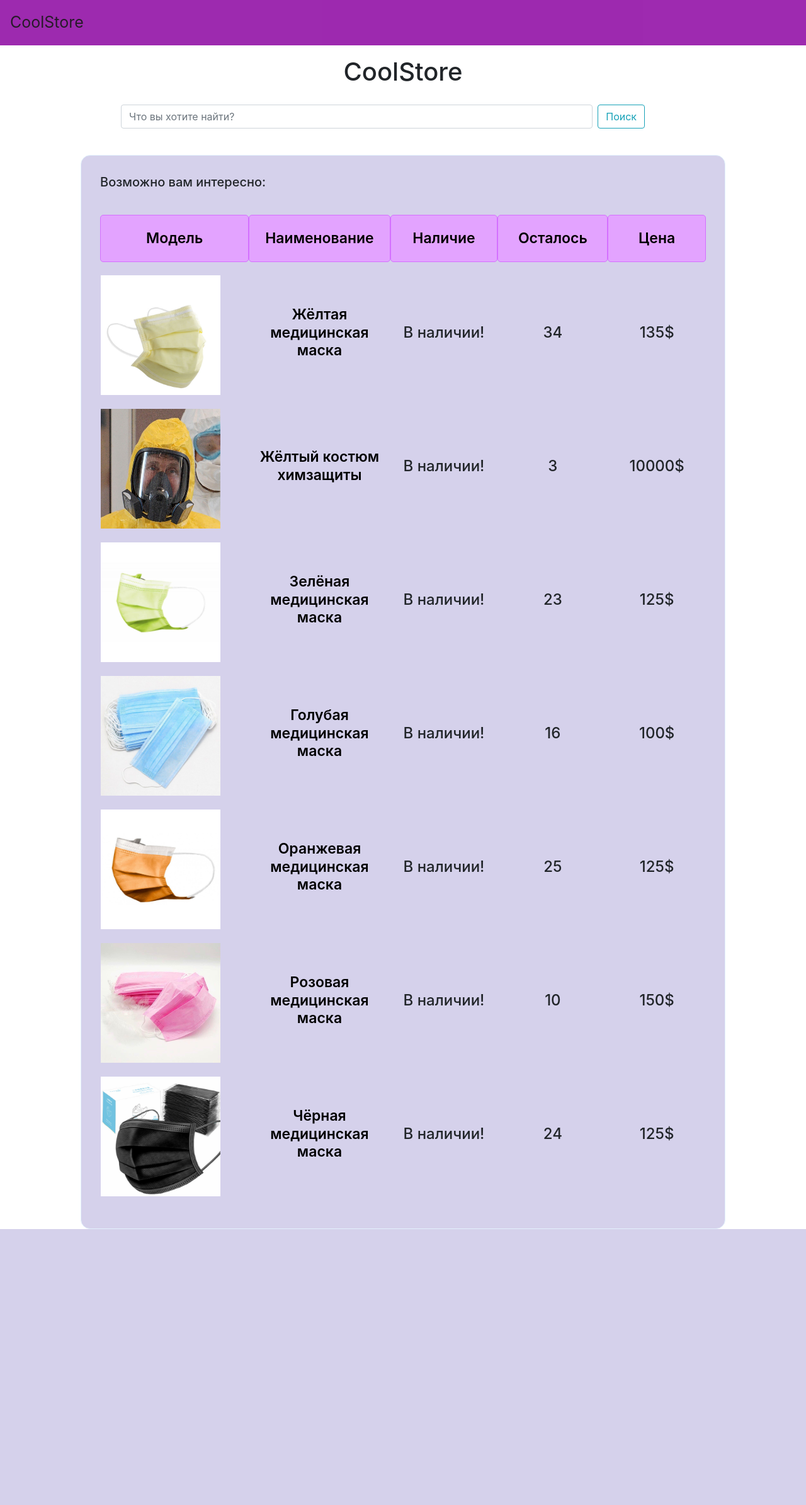
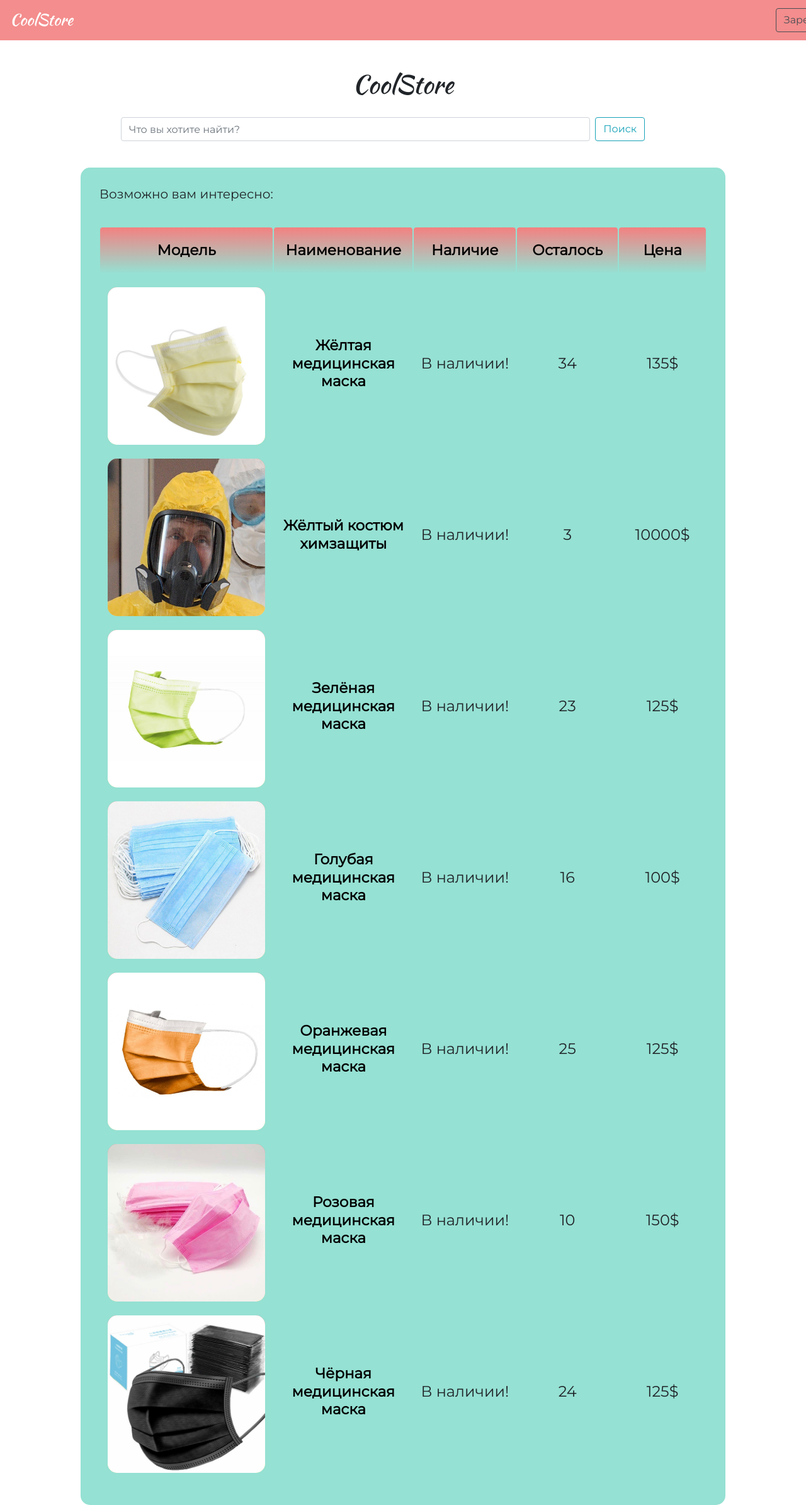
Before and after one commit to 123name123/web_project, a Flask app: page / in a window 1280 px wide. Shown: the whole page at 63% size. Before the commit the page ends 1951 px from the top, so only its background shows below. Run offline with Flask 2, Linux system fonts and the light colour scheme; data comes from the database, SQL or seed files in the repository; some libraries are stand-ins or nearby versions.

Commit message:
project_1.5:|design|bag-fix|

```diff
--- a/static/css/style.css
+++ b/static/css/style.css
@@ -3,8 +3,10 @@
     height: 40px;
     margin: 0px;
     padding: 0px;
-    border: 1px solid #9312a7;
-    border-radius: 25px;
+}
+
+img{
+    border-radius: 5px;
 }
 
 .not_found{
@@ -43,9 +45,8 @@
 }
 
 .main{
-    border: 1px solid #e3f2fd;
     border-radius: 15px;
-    background: #d5d1eb;
+    background: #95e1d3;
     position: absolute;
     margin-top: 100px;
     margin-left: 10%;
@@ -55,8 +56,8 @@
 }
 
 .header{
-    opacity: 90%;
     width: 100%;
+    opacity: .9;
     z-index: 1000;
 
     position: fixed;
@@ -76,12 +77,12 @@
 
 .base_href:hover{
     text-decoration: none;
-    color: #000000;
+    color: #ffffff;
 }
 .product {
-    border: 1px solid #e3f2fd;;
+    border: 1px solid #95e1d3;
     border-radius: 15px;
-    background: #f5f5f5;
+    background: #95e1d3;
     display: flex;
     margin-left: 10%;
     margin-right: 10%;
@@ -108,16 +109,91 @@ div.scrollup {
   bottom: 20px;
   padding: 4px 10px;
   font-size: 20px;
-  border-top-left-radius: 4px;
-  border-top-right-radius: 4px;
   cursor: pointer;
   display: none;
   text-align: center;
 }
 
 .table_h{
-    background-color: #e3a3ff;
-    border: 1px solid #d470ff;
+    background: linear-gradient(to bottom, #f38181, #95e1d3);
+    border: 1px solid #95e1d3;
     height: 75px;
     border-radius: 5px;
 }
+
+.table_h:hover{
+    background: linear-gradient(to bottom, #fce38a, #95e1d3);
+}
+
+.table_h:hover .base_href{
+    color: #ffffff;
+}
+
+.dropbtn {
+    color: white;
+    padding: 16px;
+    font-size: 16px;
+    border: none;
+    background-color: rgba(0, 0, 0, 0);
+    cursor: pointer;
+}
+
+.dropdown {
+    position: relative;
+    display: inline-block;
+}
+
+.dropdown-content {
+    right: 0;
+    display: none;
+    position: absolute;
+    background-color: #f38181;
+    min-width: 210px;
+    box-shadow: 0px 8px 16px 0px rgba(0,0,0,0.2);
+    z-index: 1;
+}
+
+.dropdown-content a {
+    color: black;
+    padding: 12px 16px;
+    text-decoration: none;
+    display: block;
+}
+
+.dropdown-content a:hover {background-color: #fce38a; text-decoration: none; color: black;}
+
+.dropdown:hover .dropdown-content {
+    display: block;
+}
+
+
+.about__item {
+    width: 250px;
+    position: relative;
+    border-radius: 15px;
+    background-color: #95e1d3;
+}
+
+.about__item:hover .about__img {
+    transform: translate3d(-10px, -10px, 0);
+}
+
+.about__item:hover .about__img img {
+    opacity: .5;
+}
+
+.about__item:hover .about__text {
+    opacity: 1;
+}
+
+.about__img {
+    border-radius: 15px;
+    background: linear-gradient(to bottom, #f38181, #fce38a);
+
+    transition: transform .2s linear;
+}
+
+.about__img img {
+    display: block;
+    transition: opacity .1s linear;
+}
--- a/templates/base.html
+++ b/templates/base.html
@@ -3,7 +3,8 @@
 <head>
     <meta charset="UTF-8">
     <meta name="viewport" content="width=device-width, initial-scale=1, shrink-to-fit=no">
-
+    <link href="https://fonts.googleapis.com/css?family=Kaushan+Script|Montserrat:400&display
+    =swap&subset=cyrillic-ext" rel="stylesheet">
     <link rel="stylesheet" href="../../static/css/style.css">
     <link rel="stylesheet"
           href="https://stackpath.bootstrapcdn.com/bootstrap/4.4.1/css/bootstrap.min.css"
@@ -18,50 +19,52 @@
 
     <title> {{ title }} </title>
 </head>
-<body>
+<body style="font-family: 'Montserrat', sans-serif;">
 <header class="header">
-    <nav class="navbar navbar-expand-lg navbar-light" style="background-color: #9312a7;">
-        <a class="navbar-brand" href="/" style="font-size: 25px;">CoolStore</a>
+    <nav class="navbar navbar-expand-lg navbar-light" style="background-color: #f38181;">
+        <a class="navbar-brand" href="/" style="font-size: 25px; color: white; font-family:
+        'Kaushan Script', cursive;">CoolStore</a>
+        {% if current_user.is_authenticated %}
         <div class="collapse navbar-collapse" id="navbarSupportedContent">
-            <ul class="navbar-nav mr-auto">
-                <li style="margin-left: 1175px;">
-                    <a class="navbar-brand" href="/basket" style="display: flex;"><img
-                            src="../../static/img/basket.png"
-                            class="icon">
-                        <div class="basket_num">{{ basket_count }}</div>
-                    </a>
-                </li>
-                <li class="nav-item dropdown">
-                    <a class="nav-link dropdown-toggle" href="#" id="navbarDropdown" role="button"
-                       data-toggle="dropdown" aria-haspopup="true" aria-expanded="false"
-                       style="display: flex;">
-                        <div style="font-size: 18px; margin-right: 10px; margin-top: 5px;">{{
-                            current_user.name }}
-                        </div>
-                        <img src="../../static/img/profile_img/{{ filename }}.jpg" class="icon">
-                    </a>
-                    <div class="dropdown-menu dropdown-menu-right" aria-labelledby="navbarDropdown">
-                        {% if current_user.is_authenticated %}
-                        <a class="dropdown-item" href="/profile">Мой профиль</a>
-                        <div class="dropdown-divider"></div>
-                        <a class="dropdown-item" href="/redact_profile">Редактировать профиль</a>
-                        <div class="dropdown-divider"></div>
-                        <a class="dropdown-item" href="/change_password">Сменить пароль</a>
-                        <div class="dropdown-divider"></div>
-                        <a class="dropdown-item" href="/logout">Выйти</a>
-                        {% else %}
-                        <a class="dropdown-item" href="/login">Войти</a>
-                        {% endif %}
+            <div style="margin-left: 1150px;">
+                <a class="navbar-brand" href="/basket" style="display: flex;"><img
+                        src="../../static/img/new_basket.png"
+                        class="icon">
+                    <div class="basket_num">{{ basket_count }}</div>
+                </a>
+            </div>
+            <div class="dropdown">
+                <button class="dropbtn" style="display: flex;">
+                    <div style="font-size: 18px; margin-right: 10px; margin-top: 5px;">
+                        {{ current_user.name }}
                     </div>
-                </li>
-            </ul>
+                    <img src="../../static/img/profile_img/{{ filename }}.jpg" class="icon" style="border-radius: 25px;">
+                </button>
+                <div class="dropdown-content">
+                    <a href="/profile">Мой профиль</a>
+
+                    <a href="/redact_profile">Редактировать профиль</a>
+
+                    <a href="/change_password">Сменить пароль</a>
+
+                    <a href="/logout">Выйти</a>
+                </div>
+            </div>
         </div>
+        {% else %}
+        <div style="margin-left: 1100px; display: flex;">
+            <a class="btn btn-outline-dark" href="/register">Зарегистрироваться</a>
+            <a class="btn btn-outline-dark" href="/login" style="margin-left: 5px;">Войти</a>
+        </div>
+        {% endif %}
     </nav>
 </header>
-<h1 align="center" style="margin-top: 90px;">{{ title }}</h1>
+<h1 align="center" style="margin-top: 110px; font-family: 'Kaushan Script', cursive;">
+    {{ title }}
+</h1>
 
 <div class="scrollup">
-    <img src="../../static/img/to_top.jpg" class="icon" style="width: 50px; height: 50px;">
+    <img src="../../static/img/to_top.png" style="width: 50px; height: 50px;">
 </div>
 
 <script>
@@ -87,6 +90,13 @@ $(window).scroll(function() {
   }
 });
 
+
+
+
+
+
+
+
 </script>
 
 {% block content %}
--- a/templates/basket.html
+++ b/templates/basket.html
@@ -40,7 +40,8 @@
                     </div>
                     <div>
                         <a href="/buy_now/{{ item[0].id }}" class="btn btn-danger"
-                           style="width: 85px; height: 85px; margin-left: 5px; color: white; font-size: 17px; padding-top: 15px; padding-left: 1px;">
+                           style="width: 95px; height: 85px; margin-left: 5px;
+                           color: white; font-size: 17px; padding-top: 15px; padding-left: 1px;">
                             <div style="margin-left: 8px;">Заказать</div>
                             <div>этот товар</div>
                         </a>
--- a/templates/index.html
+++ b/templates/index.html
@@ -45,9 +45,14 @@
         </tr>
         {% for item in product %}
         <tr>
-            <td width="200"><a href="/product/{{ item.id }}"><img
-                    src="/static/img/product_icons/{{ item.id }}.jpg" width="190"
-                    height="190" align="center"></a></td>
+            <td width="200" align="center"><a href="/product/{{ item.id }}">
+                <div class="about__item">
+                    <div class="about__img">
+                        <img src="/static/img/product_icons/{{ item.id }}.jpg" width="250"
+                             height="250" style="border-radius: 15px;">
+                    </div>
+                </div>
+            </a></td>
             <td width="400"><h4 align="center"><a href="/product/{{ item.id }}" class="base_href">
                 {{ item.title }}</a></h4></td>
             {% if item.existence == 1 %}
--- a/templates/login_form.html
+++ b/templates/login_form.html
@@ -1,12 +1,12 @@
 {% extends "base.html" %}
 
 {% block content %}
-<main class="container">
+<main class="main">
     <form action="" method="post">
         {{ form.hidden_tag() }}
         <p>
             {{ form.email.label }}<br>
-            {{ form.email(class="form-control", type="email") }}<br>
+            {{ form.email(class="form-control", type="email", style="background-color: white;") }}<br>
             {% for error in form.email.errors %}
         <div class="alert alert-danger" role="alert">
             {{ error }}
--- a/templates/product.html
+++ b/templates/product.html
@@ -63,7 +63,7 @@
                     {{message}}
                 </div>
                 <a href="/buy_now/{{ prod.id }}" class="btn btn-danger"
-                   style="width: 95px; height: 95px; margin-top: 50px; margin-left: 30px;
+                   style="width: 105px; height: 95px; margin-top: 50px; margin-left: 30px;
                    color: white; font-size: 18px; padding-top: 20px; padding-left: 3px;">
                     <div style="margin-left: 8px;">Заказать</div>
                     <div>этот товар</div>
--- a/templates/reg.html
+++ b/templates/reg.html
@@ -2,7 +2,7 @@
 
 
 {% block content %}
-<main class="container">
+<main class="main">
     <form action="" method="post">
         {{ form.hidden_tag() }}
         {{ form.csrf_token }}
```
Also changed, not shown: static/img/basket.png, static/img/new_basket.png (added), static/img/to_top.png.
